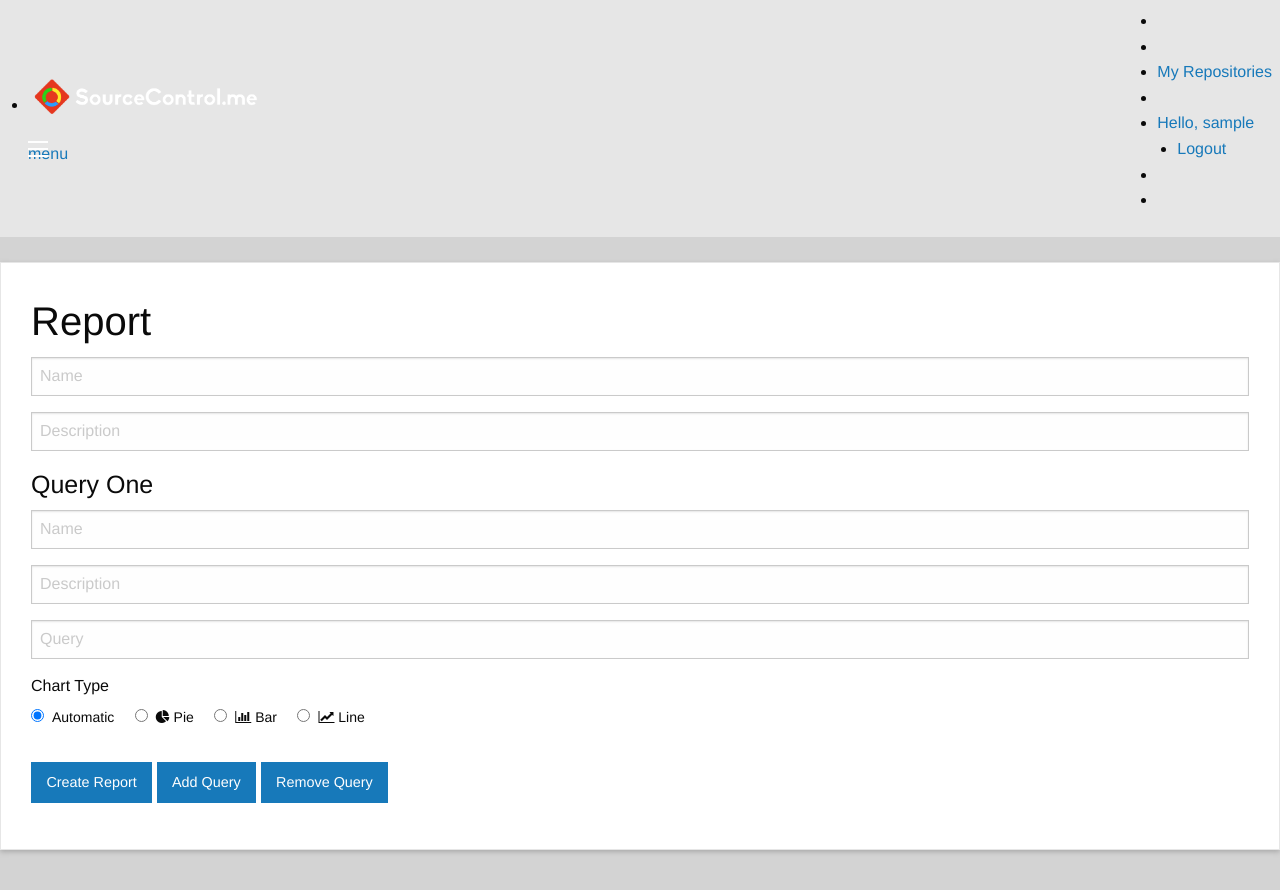
After one commit to gittrdone/sourcecontrol, a Django app: page /repo/1/reports/addReport in a window 1280 px wide. The commit adds this page. Run offline with Django 3.2, Linux system fonts and the light colour scheme; the visitor is signed in with stand-in values (Sample User, id 1); parts of the project's set-up code (start-up, migrations or seed data) failed here and were passed over; some libraries are stand-ins or nearby versions; some web fonts are replaced.

Commit message:
Front end error checking for add report page. Modified views and templates so that addReport.html is served instead of the modal.

```diff
--- a/reporting/urls.py
+++ b/reporting/urls.py
@@ -8,5 +8,6 @@ urlpatterns = patterns('',
     url(r'^repo/(?P<repo_id>[0-9]+)/reports/new/', views.new_report, name="new_report"),
     url(r'^add_report/(?P<repo_id>[0-9]+)', views.add_report, name='add_report'),
     url(r'^edit_report/', views.edit_report, name='edit_report'),
-    url(r'^delete_report/(?P<repo_id>[0-9]+)/(?P<report_id>[0-9]+)', views.delete_report, name='delete_report')
+    url(r'^delete_report/(?P<repo_id>[0-9]+)/(?P<report_id>[0-9]+)', views.delete_report, name='delete_report'),
+    url(r'^repo/(?P<repo_id>[0-9]+)/reports/addReport', views.addReport, name='addReport')
 )
--- a/reporting/views.py
+++ b/reporting/views.py
@@ -77,16 +77,25 @@ def new_report(request, repo_id):
 
     return render_to_response("newReport.html", context_instance)
 
+def addReport(request, repo_id):
+    if not request.user.is_authenticated():
+        return redirect("index")
+
+    context_instance = RequestContext(request)
+    context_instance['repo_id'] = repo_id
+
+    return render_to_response("addReport.html", context_instance)
+
 # Endpoint for adding a new report to the DB
 def add_report(request, repo_id):
     if not request.user.is_authenticated():
         return redirect("index")
 
-    report_name = request.GET['report_name']
-    report_query_name = request.GET['report_query_name']
-    report_query_query = request.GET['report_query_query']
-    report_desc = request.GET['report_desc']
-    report_chart_type = request.GET['chart_type']
+    report_name = request.POST['report_name']
+    report_query_name = request.POST['report_query_name']
+    report_query_query = request.POST['report_query_query']
+    report_desc = request.POST['report_desc']
+    report_chart_type = request.POST['chart_type']
 
     user = request.user
     sourceControlUser = user.sourcecontroluser
--- /dev/null
+++ b/templates/addReport.html
@@ -0,0 +1,262 @@
+{%  extends "base.html" %}
+
+{% block content %}
+
+    <div class="large-12 columns card">
+        <form action="{% url "add_report" repo_id %}" method="POST">
+            <div class="large-9 columns" id="textboxes">
+                <h2>Report</h2>
+                <div id="errorDisplay" style="display:none; color:red;"></div>
+
+                <input name="report_name" id="reportName" placeholder="Name" type="text">
+                <input name="report_desc"  id="reportDesc" placeholder="Description" type="text">
+
+                <h4>Query One</h4>
+                <input name="query_one_name" id="queryOneName" placeholder="Name" type="text">
+                <input name="query_one_desc" id="queryOneDesc" placeholder="Description" type="text">
+                <input name="query_one" id="queryOne" placeholder="Query" type="text">
+                <div id="chart_one_options">
+                <label><h6>Chart Type</h6></label>
+                    <form>
+                        <input class="default_option" type="radio" name="chart_type" value="pie" id="chart_one_default" checked><label for="chart_default">Automatic</label>
+                        <input type="radio" name="chart_type" value="pie" id="chart_pie"><label for="chart_pie"><i class="fa fa-pie-chart"></i>&nbsp;Pie</label>
+                        <input type="radio" name="chart_type" value="bar" id="chart_bar"><label for="chart_bar"><i class="fa fa-bar-chart"></i>&nbsp;Bar</label>
+                        <input type="radio" name="chart_type" value="line" id="chart_line"><label for="chart_line"><i class="fa fa-line-chart"></i>&nbsp;Line</label>
+                    </form>
+                </div><br>
+
+                <div id="query2" style="display:none;">
+                    <h4>Query Two</h4>
+                    <input name="query_two_name" id="queryTwoName" placeholder="Name" type="text">
+                    <input name="query_two_desc" id="queryTwoDesc" placeholder="Description" type="text">
+                    <input name="query_one" id="queryTwo" placeholder="Query" type="text">
+                    <div id="chart_two_options">
+                        <label><h6>Chart Type</h6></label>
+                        <form>
+                            <input class="default_option" type="radio" name="chart_type" value="pie" id="chart_two_default" checked><label for="chart_default">Automatic</label>
+                            <input type="radio" name="chart_type" value="pie" id="chart_pie"><label for="chart_pie"><i class="fa fa-pie-chart"></i>&nbsp;Pie</label>
+                            <input type="radio" name="chart_type" value="bar" id="chart_bar"><label for="chart_bar"><i class="fa fa-bar-chart"></i>&nbsp;Bar</label>
+                            <input type="radio" name="chart_type" value="line" id="chart_line"><label for="chart_line"><i class="fa fa-line-chart"></i>&nbsp;Line</label>
+                        </form>
+                    </div><br>
+                </div>
+
+                <div id="query3" style="display:none;">
+                    <h4>Query Three</h4>
+                    <input name="query_three_name" id="queryThreeName" placeholder="Name" type="text">
+                    <input name="query_three_desc" id="queryThreeDesc" placeholder="Description" type="text">
+                    <input name="query_three" id="queryThree" placeholder="Query" type="text">
+                    <div id="chart_three_options">
+                        <label><h6>Chart Type</h6></label>
+                        <form>
+                            <input class="default_option" type="radio" name="chart_type" value="pie" id="chart_three_default" checked><label for="chart_default">Automatic</label>
+                            <input type="radio" name="chart_type" value="pie" id="chart_pie"><label for="chart_pie"><i class="fa fa-pie-chart"></i>&nbsp;Pie</label>
+                            <input type="radio" name="chart_type" value="bar" id="chart_bar"><label for="chart_bar"><i class="fa fa-bar-chart"></i>&nbsp;Bar</label>
+                            <input type="radio" name="chart_type" value="line" id="chart_line"><label for="chart_line"><i class="fa fa-line-chart"></i>&nbsp;Line</label>
+                        </form>
+                    </div><br>
+                </div>
+
+                <div id="query4" style="display:none;">
+                    <h4>Query Four</h4>
+                    <input name="query_four_name" id="queryFourName" placeholder="Name" type="text">
+                    <input name="query_four_desc" id="queryFourDesc" placeholder="Description" type="text">
+                    <input name="query_four" id="queryFour" placeholder="Query" type="text">
+                    <div id="chart_four_options">
+                        <label><h6>Chart Type</h6></label>
+                        <form>
+                            <input class="default_option" type="radio" name="chart_type" value="pie" id="chart_four_default" checked><label for="chart_default">Automatic</label>
+                            <input type="radio" name="chart_type" value="pie" id="chart_pie"><label for="chart_pie"><i class="fa fa-pie-chart"></i>&nbsp;Pie</label>
+                            <input type="radio" name="chart_type" value="bar" id="chart_bar"><label for="chart_bar"><i class="fa fa-bar-chart"></i>&nbsp;Bar</label>
+                            <input type="radio" name="chart_type" value="line" id="chart_line"><label for="chart_line"><i class="fa fa-line-chart"></i>&nbsp;Line</label>
+                        </form>
+                    </div><br>
+                </div>
+
+                <div id="query5" style="display:none;">
+                    <h4>Query Five</h4>
+                    <input name="query_five_name" id="queryFiveName" placeholder="Name" type="text">
+                    <input name="query_five_desc" id="queryFiveDesc" placeholder="Description" type="text">
+                    <input name="query_five" id="queryFive" placeholder="Query" type="text">
+                    <div id="chart_five_options">
+                        <label><h6>Chart Type</h6></label>
+                        <form>
+                            <input class="default_option" type="radio" name="chart_type" value="pie" id="chart_five_default" checked><label for="chart_default">Automatic</label>
+                            <input type="radio" name="chart_type" value="pie" id="chart_pie"><label for="chart_pie"><i class="fa fa-pie-chart"></i>&nbsp;Pie</label>
+                            <input type="radio" name="chart_type" value="bar" id="chart_bar"><label for="chart_bar"><i class="fa fa-bar-chart"></i>&nbsp;Bar</label>
+                            <input type="radio" name="chart_type" value="line" id="chart_line"><label for="chart_line"><i class="fa fa-line-chart"></i>&nbsp;Line</label>
+                        </form>
+                    </div><br>
+                </div>
+
+                <div id="query6" style="display:none;">
+                    <h4>Query Six</h4>
+                    <input name="query_six_name" id="querySixName" placeholder="Name" type="text">
+                    <input name="query_six_desc" id="querySixDesc" placeholder="Description" type="text">
+                    <input name="query_six" id="querySix" placeholder="Query" type="text">
+                    <div id="chart_six_options">
+                        <label><h6>Chart Type</h6></label>
+                        <form>
+                            <input class="default_option" type="radio" name="chart_type" value="pie" id="chart_six_default" checked><label for="chart_default">Automatic</label>
+                            <input type="radio" name="chart_type" value="pie" id="chart_pie"><label for="chart_pie"><i class="fa fa-pie-chart"></i>&nbsp;Pie</label>
+                            <input type="radio" name="chart_type" value="bar" id="chart_bar"><label for="chart_bar"><i class="fa fa-bar-chart"></i>&nbsp;Bar</label>
+                            <input type="radio" name="chart_type" value="line" id="chart_line"><label for="chart_line"><i class="fa fa-line-chart"></i>&nbsp;Line</label>
+                        </form>
+                    </div><br>
+                </div>
+
+                <div id="query7" style="display:none;">
+                    <h4>Query Seven</h4>
+                    <input name="query_seven_name" id="querySevenName" placeholder="Name" type="text">
+                    <input name="query_seven_desc" id="querySevenDesc" placeholder="Description" type="text">
+                    <input name="query_seven" id="querySeven" placeholder="Query" type="text">
+                    <div id="chart_seven_options">
+                        <label><h6>Chart Type</h6></label>
+                        <form>
+                            <input class="default_option" type="radio" name="chart_type" value="pie" id="chart_seven_default" checked><label for="chart_default">Automatic</label>
+                            <input type="radio" name="chart_type" value="pie" id="chart_pie"><label for="chart_pie"><i class="fa fa-pie-chart"></i>&nbsp;Pie</label>
+                            <input type="radio" name="chart_type" value="bar" id="chart_bar"><label for="chart_bar"><i class="fa fa-bar-chart"></i>&nbsp;Bar</label>
+                            <input type="radio" name="chart_type" value="line" id="chart_line"><label for="chart_line"><i class="fa fa-line-chart"></i>&nbsp;Line</label>
+                        </form>
+                    </div><br>
+                </div>
+
+                <div id="query8" style="display:none;">
+                    <h4>Query Eight</h4>
+                    <input name="query_eight_name" id="queryEightName" placeholder="Name" type="text">
+                    <input name="query_eight_desc" id="queryEightDesc" placeholder="Description" type="text">
+                    <input name="query_eight" id="queryEight" placeholder="Query" type="text">
+                    <div id="chart_eight_options">
+                        <label><h6>Chart Type</h6></label>
+                        <form>
+                            <input class="default_option" type="radio" name="chart_type" value="pie" id="chart_eight_default" checked><label for="chart_default">Automatic</label>
+                            <input type="radio" name="chart_type" value="pie" id="chart_pie"><label for="chart_pie"><i class="fa fa-pie-chart"></i>&nbsp;Pie</label>
+                            <input type="radio" name="chart_type" value="bar" id="chart_bar"><label for="chart_bar"><i class="fa fa-bar-chart"></i>&nbsp;Bar</label>
+                            <input type="radio" name="chart_type" value="line" id="chart_line"><label for="chart_line"><i class="fa fa-line-chart"></i>&nbsp;Line</label>
+                        </form>
+                    </div><br>
+                </div>
+
+                <div id="query9" style="display:none;">
+                    <h4>Query Nine</h4>
+                    <input name="query_nine_name" id="queryNineName" placeholder="Name" type="text">
+                    <input name="query_nine_desc" id="queryNineDesc" placeholder="Description" type="text">
+                    <input name="query_nine" id="queryNine" placeholder="Query" type="text">
+                    <div id="chart_nine_options">
+                        <label><h6>Chart Type</h6></label>
+                        <form>
+                            <input class="default_option" type="radio" name="chart_type" value="pie" id="chart_nine_default" checked><label for="chart_default">Automatic</label>
+                            <input type="radio" name="chart_type" value="pie" id="chart_pie"><label for="chart_pie"><i class="fa fa-pie-chart"></i>&nbsp;Pie</label>
+                            <input type="radio" name="chart_type" value="bar" id="chart_bar"><label for="chart_bar"><i class="fa fa-bar-chart"></i>&nbsp;Bar</label>
+                            <input type="radio" name="chart_type" value="line" id="chart_line"><label for="chart_line"><i class="fa fa-line-chart"></i>&nbsp;Line</label>
+                        </form>
+                    </div><br>
+                </div>
+
+                <div id="query10" style="display:none;">
+                    <h4>Query Ten</h4>
+                    <input name="query_ten_name" id="queryTenName" placeholder="Name" type="text">
+                    <input name="query_ten_desc" id="queryTenDesc" placeholder="Description" type="text">
+                    <input name="query_ten" id="queryTen" placeholder="Query" type="text">
+                    <div id="chart_ten_options">
+                        <label><h6>Chart Type</h6></label>
+                        <form>
+                            <input class="default_option" type="radio" name="chart_type" value="pie" id="chart_ten_default" checked><label for="chart_default">Automatic</label>
+                            <input type="radio" name="chart_type" value="pie" id="chart_pie"><label for="chart_pie"><i class="fa fa-pie-chart"></i>&nbsp;Pie</label>
+                            <input type="radio" name="chart_type" value="bar" id="chart_bar"><label for="chart_bar"><i class="fa fa-bar-chart"></i>&nbsp;Bar</label>
+                            <input type="radio" name="chart_type" value="line" id="chart_line"><label for="chart_line"><i class="fa fa-line-chart"></i>&nbsp;Line</label>
+                        </form>
+                    </div><br>
+                </div>
+            </div>
+            <div class="large-3 columns" id="buttons">
+                <input class="button" id="add_report_button" name="add_report_button" value="Create Report" type="submit">
+                <input class="button" id="add_query_button" name="add_query_button" value="Add Query" type="button">
+                <input class="button" id="remove_query_button" name="remove_query_button" value="Remove Query" type="button">
+            </div>
+            {% csrf_token %}
+        </form>
+    </div>
+
+    <script>
+
+        var errorDisplay = document.getElementById('errorDisplay');
+
+        var addQueryButton = document.querySelector('#add_query_button');
+        addQueryButton.addEventListener("click", addQuery);
+        var numQueries = 1;
+        function addQuery(e) {
+            if(numQueries < 10) {
+                numQueries = numQueries + 1;
+                var divToAddID = "query" + numQueries;
+                var divToAdd = document.getElementById(divToAddID);
+                divToAdd.style.display = 'block';
+                errorDisplay.style.display = 'none';
+            }
+
+            else {
+                errorDisplay.innerHTML = "Can't have more than 10 queries in one report!";
+                errorDisplay.style.display = 'block';
+            }
+        }
+
+        var removeQueryButton = document.querySelector('#remove_query_button');
+        removeQueryButton.addEventListener("click", removeQuery);
+        function removeQuery(e) {
+            if(numQueries > 1) {
+                //check if user is deleting inputted data
+                var divToRemoveID = "query" + numQueries;
+                var divToRemove = document.getElementById(divToRemoveID);
+                var inputs = $(divToRemove).children('input');
+                var hasContent = false;
+                for(var i = 0; i < inputs.length; i++) {
+                    if($(inputs[i]).val() != '') {
+                        hasContent = true;
+                    }
+                }
+                if(hasContent) {
+                    console.log("there is content!");
+                }
+
+                else {
+                    divToRemove.style.display = 'none';
+                    errorDisplay.style.display = 'none';
+                    numQueries = numQueries - 1;
+                }
+            }
+
+            else {
+                errorDisplay.innerHTML = "A report must have at least one query!";
+                errorDisplay.style.display = 'block';
+            }
+        }
+
+        var theButton = document.querySelector("#add_report_button");
+        theButton.addEventListener("click", register);
+
+        function register(e)
+        {
+            var textInputs = $(':text');
+            var content = true;
+            for(var i = 0; i < (numQueries*3 + 2); i++) {
+                if($(textInputs[i]).val() == '') {
+                    content = false;
+                }
+            }
+            console.log(content);
+            if(content == false)
+            {
+                errorDisplay.innerHTML = "All fields are required!";
+                errorDisplay.style.display = 'block';
+                e.preventDefault();
+            }
+
+            else {
+                errorDisplay.style.display = 'none';
+            }
+            return content;
+        }
+
+    </script>
+
+{% endblock %}
--- a/templates/reports.html
+++ b/templates/reports.html
@@ -6,7 +6,8 @@
 {% block content %}
     {% load staticfiles %}
     <h2 class="my-repositories-heading" style="font-family: 'Francois One', sans-serif;">{{ repo_name }} REPORTS</h2>
-    <a href="#" data-reveal-id="modalForm"><img src="{% static "images/add.png" %}" class="add-repo-button"/></a>
+    <!--<a href="#" data-reveal-id="modalForm"><img src="{% static "images/add.png" %}" class="add-repo-button"/></a>-->
+    <a href="/repo/{{ repo_id }}/reports/addReport.html"><img src="{% static "images/add.png" %}" class="add-repo-button"/></a>
 
     <div id="modalEditForm" class="reveal-modal" data-reveal>
         <div class="big_heading" id="editModalHeading">Edit</div>
```
